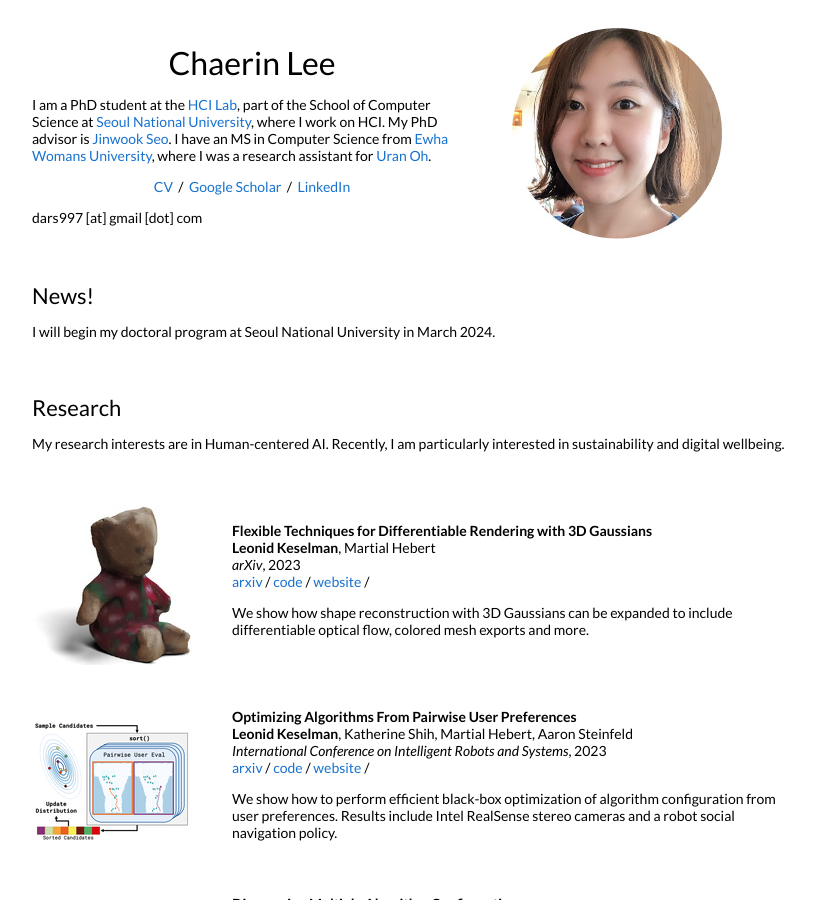
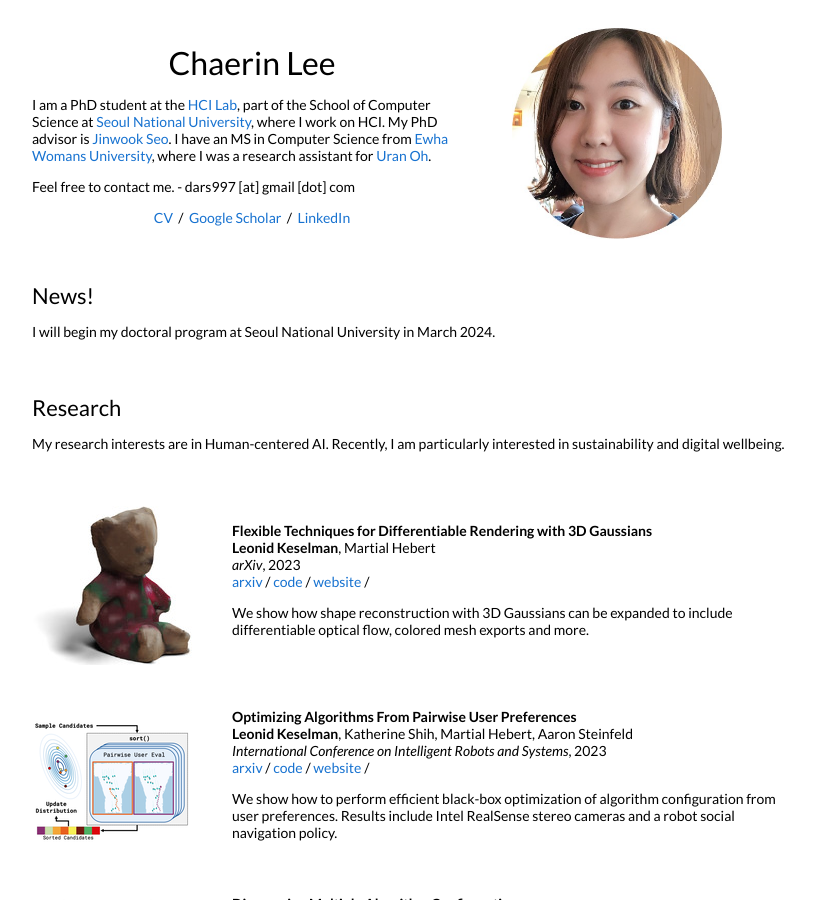
Before and after one commit to chrnlee/chrnlee.github.io, a Jekyll site: the page built from _posts/2023-08-28-3dgaussians.markdown, in a window 1280 px wide and 900 px high. Shown: the whole window, without its empty margins (228-1043 px from the left). Built offline with Jekyll 4.4.1, drawn with Linux system fonts in a browser that asks for light colours.

Commit message:
Update default.html

```diff
--- a/_layouts/default.html
+++ b/_layouts/default.html
@@ -36,14 +36,14 @@
               </h1>
               <p>I am a PhD student at the <a href="http://hcil.snu.ac.kr/home">HCI Lab</a>, part of the School of Computer Science</a> at <a href="https://cse.snu.ac.kr/">Seoul National University</a>, where I work on HCI. My PhD advisor is <a href="http://hcil.snu.ac.kr/jwseo/">Jinwook Seo</a>. I have an MS in Computer Science from <a href="https://ewha.ac.kr/ewhaen/index.do">Ewha Womans University</a>, where I was a research assistant for <a href="https://scholar.google.co.kr/citations?user=qv4S97EAAAAJ&hl=ko&oi=ao">Uran Oh</a>.
               </p>
+              <P> Feel free to contact me. - dars997 [at] gmail [dot] com
+              </P>
               <p style="text-align:center">
                 <a target="_blank" href=" "> CV</a> &nbsp;/&nbsp;
                 <a href="https://scholar.google.com/citations?hl=ko&user=QGkBCGkAAAAJ">Google Scholar</a> &nbsp;/&nbsp;
                 <a href="https://www.linkedin.com/in/chaerinlee"> LinkedIn </a>
               </p>
-              <P>
-                dars997 [at] gmail [dot] com
-              </P>
+
             </td>
             <td style="padding:2.5%;width:40%;max-width:40%">
               <img style="width:75%;max-width:75%" alt="profile photo" src="images/cw_cr.jpg">
```
